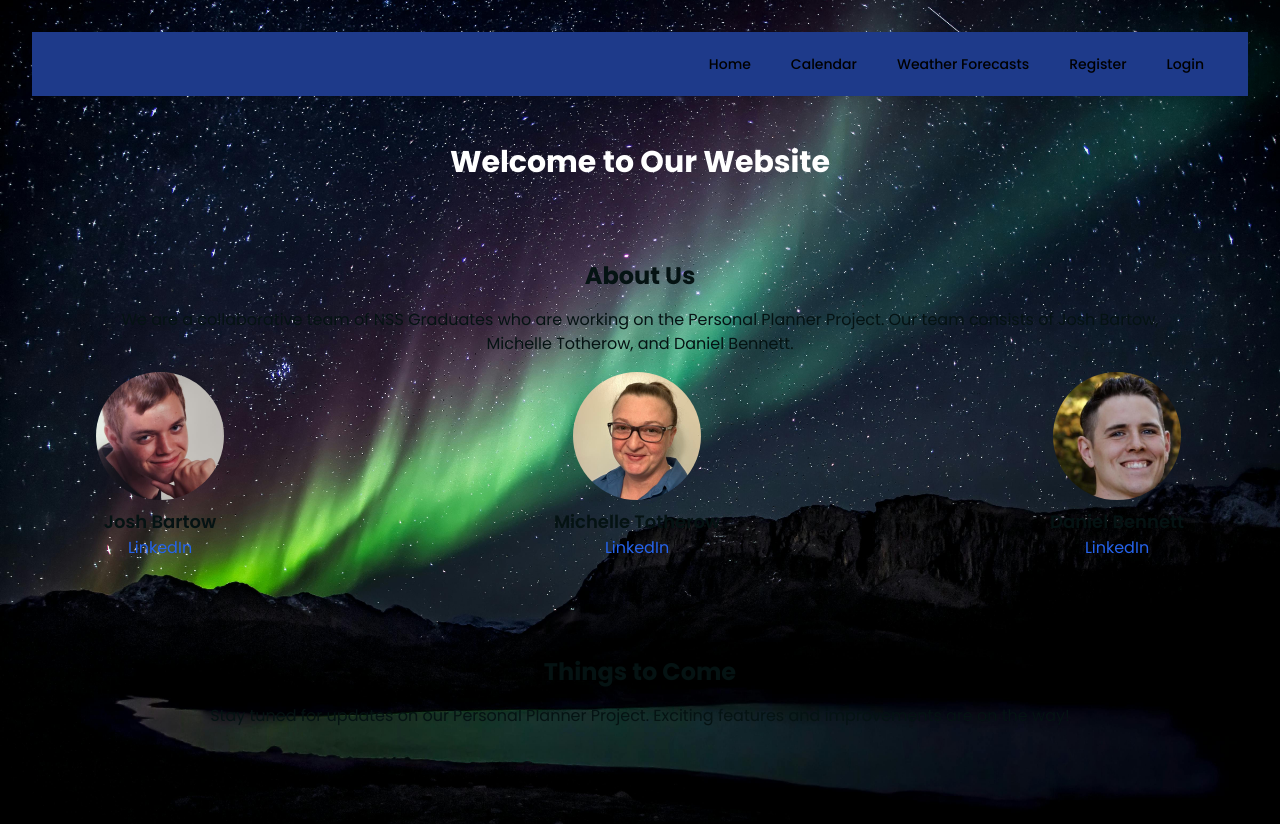
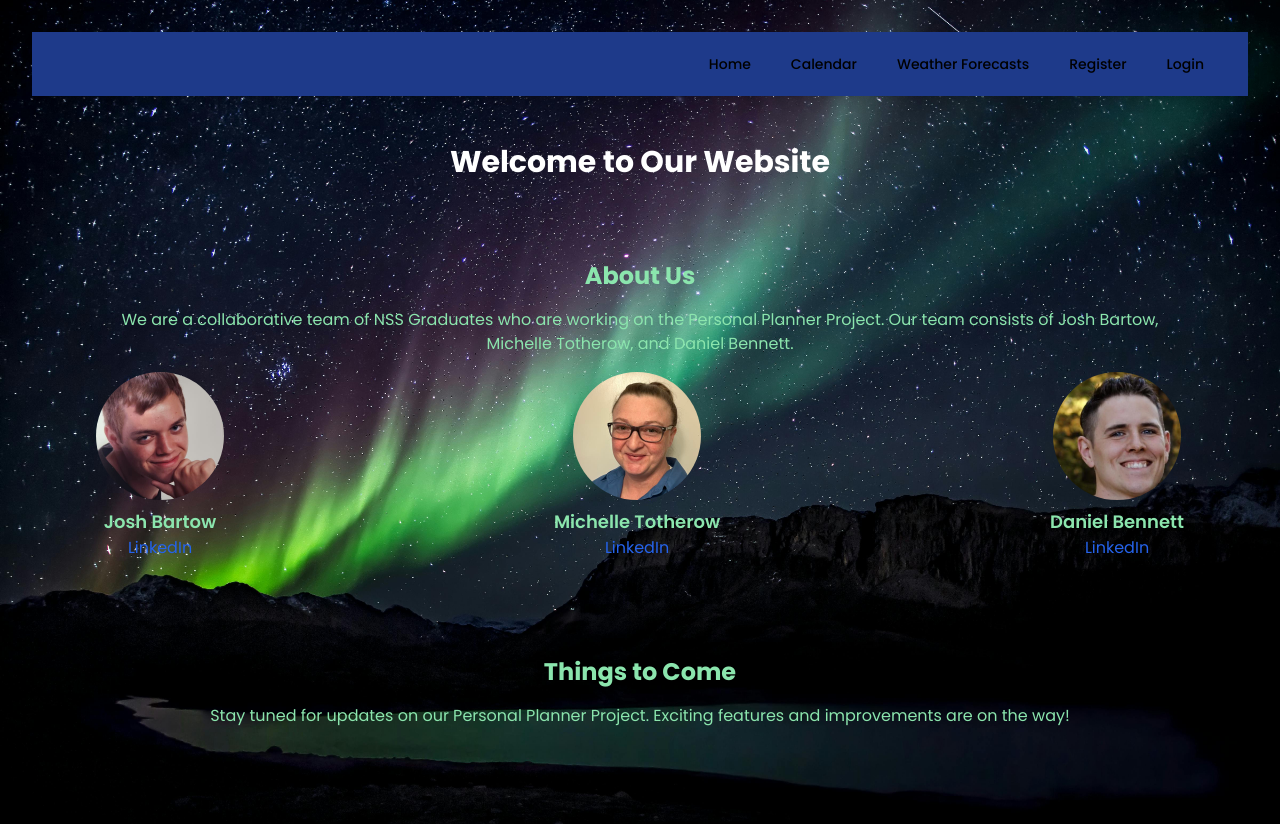
Before and after one commit to thechelle13/PersonalPlannerClient, a React (Vite) app: page / in a window 1280 px wide. Built offline with nearby package versions, Linux system fonts and the light colour scheme; a web font is replaced by a local one.

Commit message:
update to Home page text

```diff
--- a/src/pages/Home.jsx
+++ b/src/pages/Home.jsx
@@ -33,16 +33,16 @@ export const Home = () => {
     </header>
 
     <section className="bg-seafoam-green text-charcoal p-8 mb-8">
-      <h2 className="text-2xl font-bold mb-4">About Us</h2>
-      <p>
-        We are a collaborative team of NSS Graduates who are working on the Personal Planner Project. Our team consists of Josh Bartow, Michelle Totherow, and Daniel Bennett.
-      </p>
+    <h2 className="text-2xl font-bold mb-4 text-Seafoam">About Us</h2>
+<p className="text-Seafoam">
+    We are a collaborative team of NSS Graduates who are working on the Personal Planner Project. Our team consists of Josh Bartow, Michelle Totherow, and Daniel Bennett.
+</p>
 
       <div className="flex justify-between mt-4">
           {teamMembers.map((member, index) => (
             <div key={index} className="text-center">
               <img src={member.photo} alt={member.name} className="mx-auto w-32 h-32 rounded-full mb-2" />
-              <p className="text-lg font-semibold">{member.name}</p>
+              <p className="text-lg font-semibold text-Seafoam">{member.name}</p>
               <a href={member.linkedin} target="_blank" rel="noopener noreferrer" className="text-blue-600 hover:underline">LinkedIn</a>
             </div>
           ))}
@@ -50,8 +50,8 @@ export const Home = () => {
     </section>
 
     <section className="bg-seafoam-green text-charcoal p-8">
-      <h2 className="text-2xl font-bold mb-4">Things to Come</h2>
-      <p>
+      <h2 className="text-2xl font-bold mb-4 text-Seafoam">Things to Come</h2>
+      <p className="text-Seafoam">
         Stay tuned for updates on our Personal Planner Project. Exciting features and improvements are on the way!
       </p>
     </section>
```
